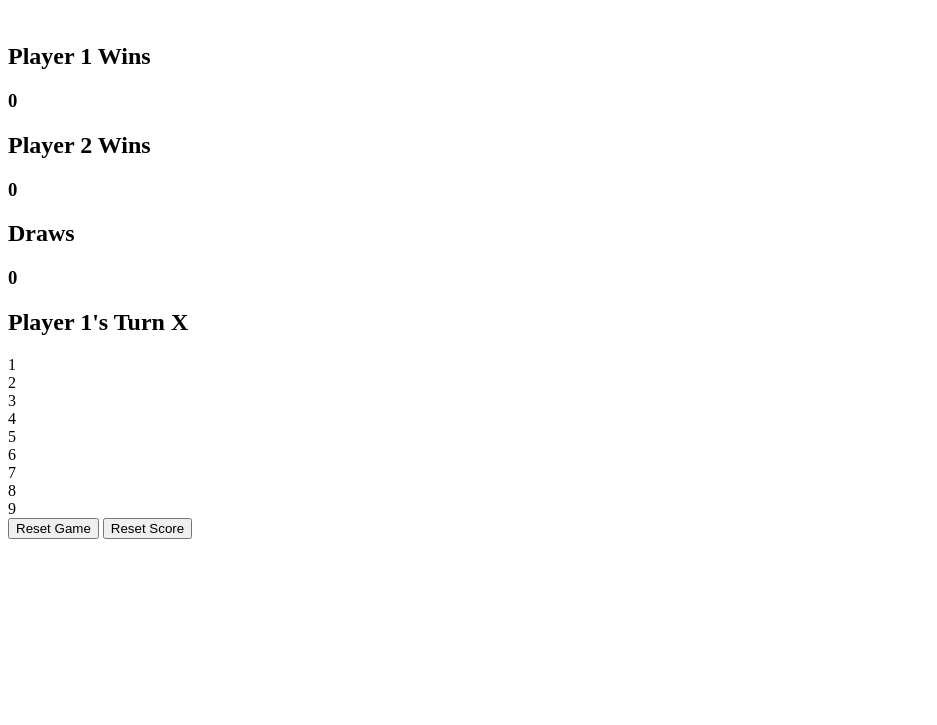
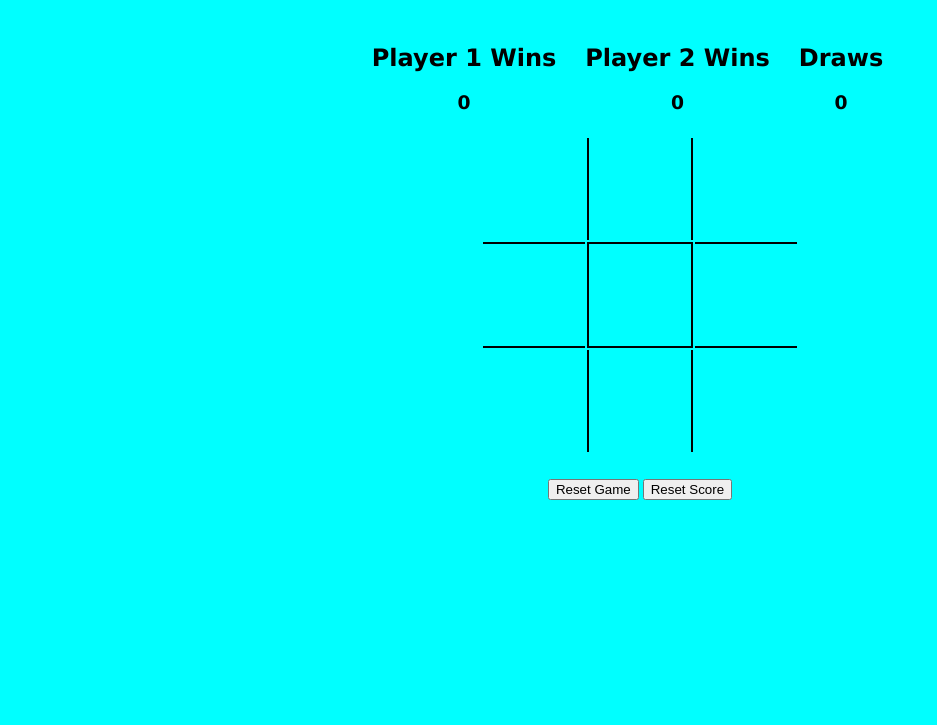
Before and after one commit to KamelB96/milestone1, a plain HTML site: page index.html in a window 1280 px wide. Shown: the part 75-800 px from the top of the page, without its empty margins (0-937 px from the left). Drawn offline with Linux system fonts and the light colour scheme.

Commit message:
Updated CSS & Game table

```diff
--- a/index.html
+++ b/index.html
@@ -11,26 +11,41 @@
 
 <body>
     <h1>TIC-TAC-TOE</h1><br>
-    <div id="score">
+    <section id="score">
+
+        <div id="p1Score">
             <h2 id="p1">Player 1 Wins</h2>
             <h3 id="p1Win">0</h3>
+        </div>
+
+        <div id="p2Score">
             <h2 id="p2">Player 2 Wins</h2>
             <h3 id="p2Win">0</h3>
+        </div>
+
+        <div id="drawScore">
             <h2 id="draw">Draws</h2>
             <h3 id="drawCount">0</h3>
         </div>
-<h2 id="turn">Player 1's Turn X</h2>
-    <section id="gameBoard">
-        <div id="cell">1</div>
-        <div id="cell">2</div>
-        <div id="cell">3</div>
-        <div id="cell">4</div>
-        <div id="cell">5</div>
-        <div id="cell">6</div>
-        <div id="cell">7</div>
-        <div id="cell">8</div>
-        <div id="cell">9</div>
     </section>
+
+    <table>
+        <tr>
+          <td id="box1"></td>
+          <td class="vert" id="box2"></td>
+          <td id="box3"></td>
+        </tr>
+        <tr>
+          <td class="hori" id="box4"></td>
+          <td class="vert hori" id="box5"></td>
+          <td class="hori" id="box6"></td>
+        </tr>
+        <tr>
+          <td id="box7"></td>
+          <td class="vert" id="box8"></td>
+          <td id="box9"></td>
+        </tr>
+      </table>
 
     <div id="buttons">
         <button id="resetGame">Reset Game</button>
--- a/style.css
+++ b/style.css
@@ -0,0 +1,43 @@
+body {
+    background-color: aqua;
+}
+
+h1, h2, h3{
+    text-align: center;
+    font-family: 'Lucida Sans', 'Lucida Sans Regular', 'Lucida Grande', 'Lucida Sans Unicode', Geneva, Verdana, sans-serif;
+}
+
+#score{
+        text-align: center;
+}
+#p1Score, #p2Score, #drawScore{
+    margin: auto;
+    display: inline-block;
+    padding-right: 25px;
+}
+
+td {
+    width: 100px;
+    height: 100px;
+  }
+  table {
+    margin: 5px auto;
+  }
+  .vert {
+    border-left: 2px solid black;
+    border-right: 2px solid black;
+  }
+  .hori {
+    border-top: 2px solid black;
+    border-bottom: 2px solid black;
+  }
+
+  #btn1{
+    height: 100px;
+    width: 100px;
+    opacity: 50%;
+  }
+  #buttons{
+    padding-top: 20px;
+text-align: center;
+  }
```
Lines whose indentation alone changed are shown as unchanged.
